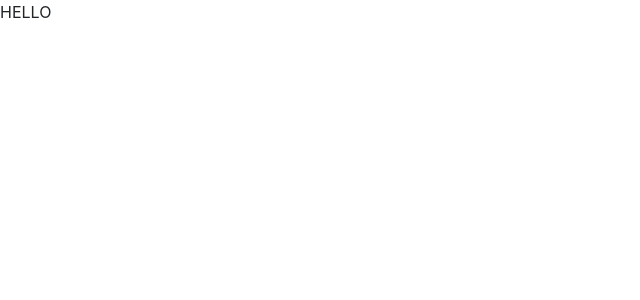
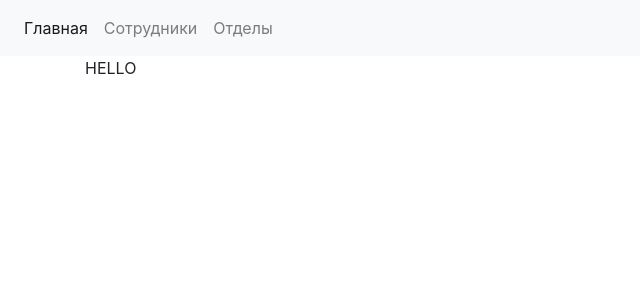
Before and after one commit to Tasejkethx/frontTask, a Nuxt app: page / in a window 1280 px wide. Shown: the top 300 px of the page, without its empty margins (0-640 px from the left). Built offline with nearby package versions, Linux system fonts and the light colour scheme.

Commit message:
added navbar

```diff
--- /dev/null
+++ b/components/Navbar.vue
@@ -0,0 +1,36 @@
+<template>
+  <div>
+    <nav class="navbar navbar-expand-lg navbar-light bg-light">
+      <div class="collapse navbar-collapse" id="navbarSupportedContent">
+        <ul class="navbar-nav mr-auto">
+          <li class="nav-item">
+            <nuxt-link exact active-class="active"  class="nav-link" to="/">
+              Главная
+            </nuxt-link>
+          </li>
+          <li class="nav-item">
+            <nuxt-link active-class="active"  class="nav-link" to="/employees">
+              Сотрудники
+            </nuxt-link>
+          </li>
+          <li class="nav-item">
+            <nuxt-link active-class="active" class="nav-link" to="/departments">
+              Отделы
+            </nuxt-link>
+          </li>
+        </ul>
+
+      </div>
+    </nav>
+  </div>
+</template>
+
+<script>
+  export default {
+    name: 'Navbar',
+  };
+</script>
+
+<style scoped>
+
+</style>
--- a/layouts/default.vue
+++ b/layouts/default.vue
@@ -1,8 +1,25 @@
 <template>
   <div>
-    <nuxt/>
+    <Navbar/>
+    <main>
+
+      <div class="container">
+        <nuxt/>
+      </div>
+    </main>
+
   </div>
 </template>
+
+
+<script>
+  import Navbar from '../components/Navbar';
+  export default{
+    components: {
+      Navbar
+    }
+  }
+</script>
 
 <style>
 html {
```
